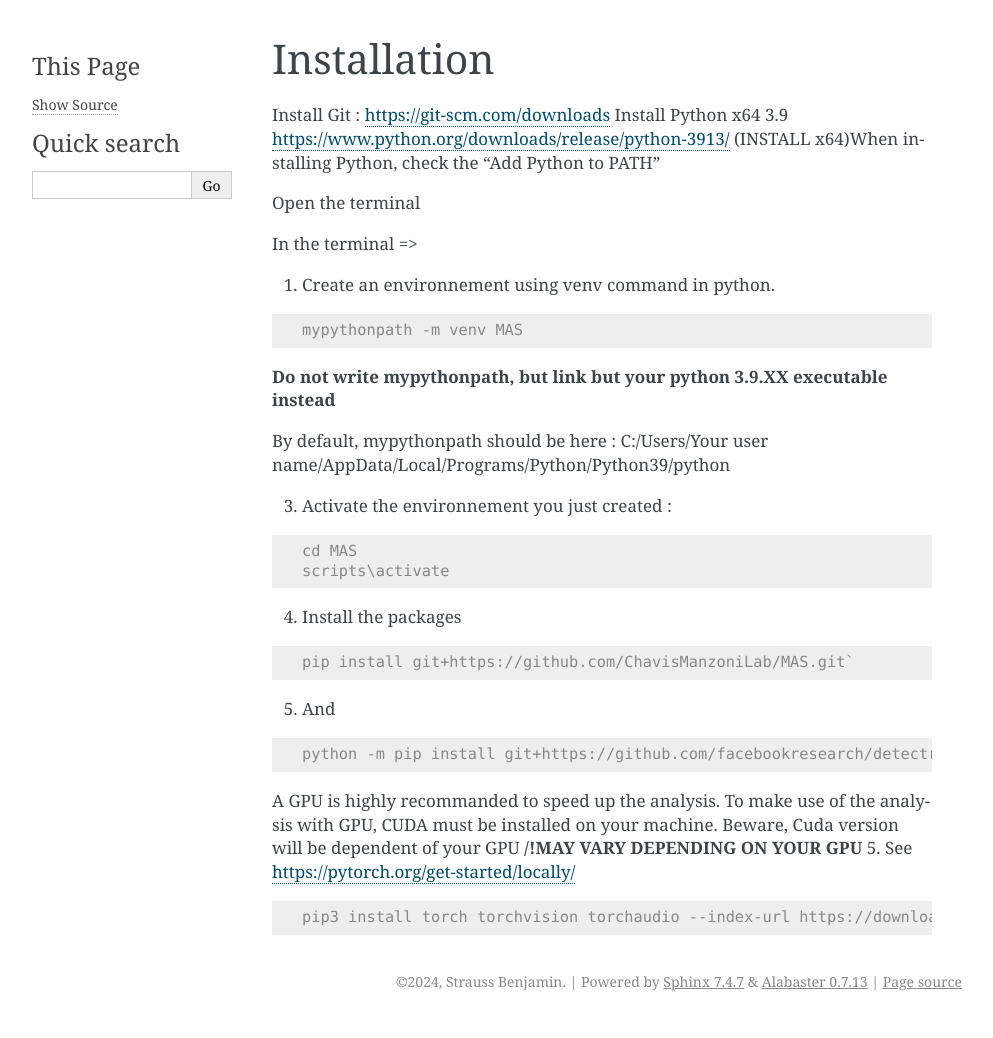
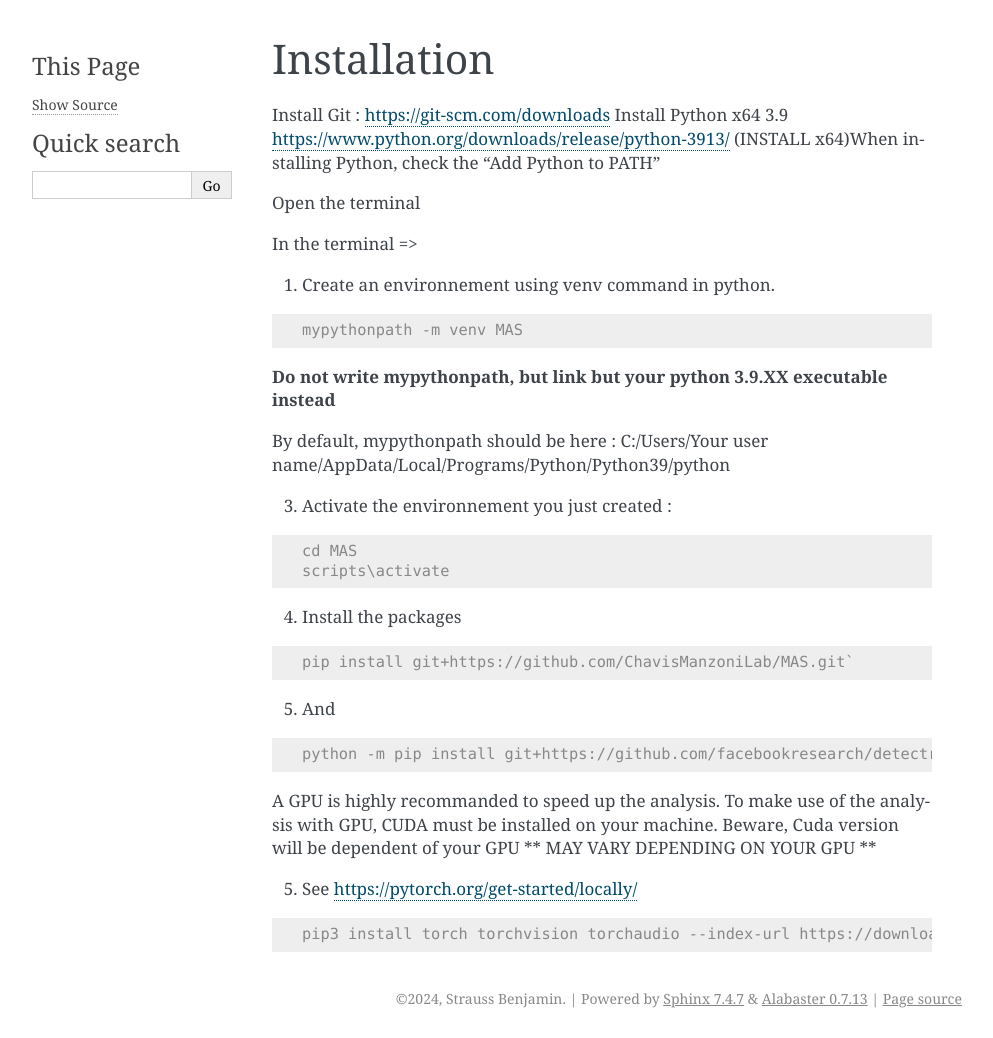
Before and after one commit to ChavisManzoniLab/MAS, a Sphinx documentation site: the page built from docs/install.rst, in a window 1280 px wide. Shown: the whole page, without its empty margins (148-1141 px from the left). Built offline with Sphinx 7.4.7, drawn with Linux system fonts in a browser that asks for light colours; pages that are not in the unit, such as notebooks, are missing from menus.

```diff
--- a/docs/install.rst
+++ b/docs/install.rst
@@ -41,7 +41,8 @@ By default, mypythonpath should be here : C:/Users/Your user name/AppData/Local/
 
 A GPU is highly recommanded to speed up the analysis. To make use of the analysis with GPU, CUDA must be installed on your machine. \
 Beware, Cuda version will be dependent of your GPU
-**/!\ MAY VARY DEPENDING ON YOUR GPU**
+** MAY VARY DEPENDING ON YOUR GPU **
+
 5. See https://pytorch.org/get-started/locally/
 
 .. code-block:: console
```
